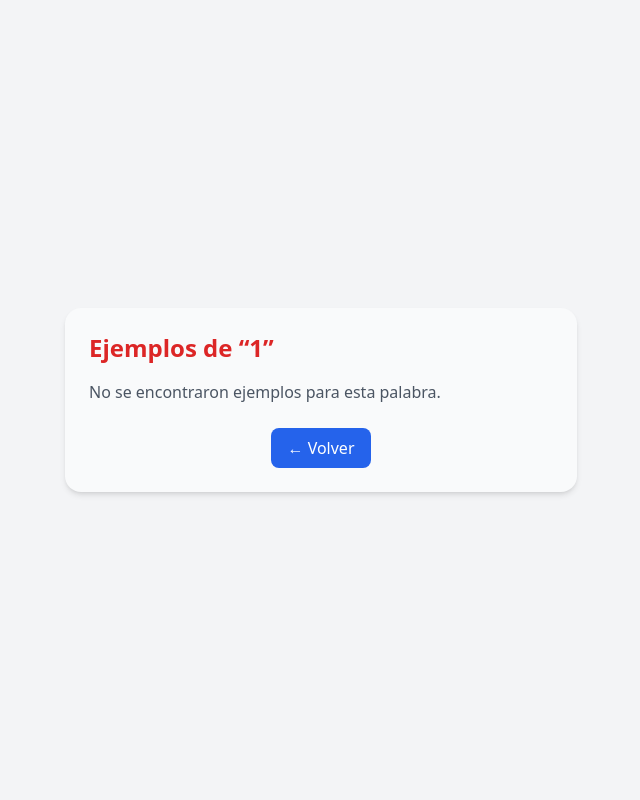
After one commit to LUCAS-SO/django_wDay, a Django app: page /ejemplos/1/ in a window 1280 px wide. The commit adds this page. Shown: the whole page, without its empty margins (319-959 px from the left). Run offline with Django 5.2, Linux system fonts and the light colour scheme; data that the repository does not hold is empty; some libraries are stand-ins or nearby versions.

Commit message:
4° commit

```diff
--- a/src/app_wDay/urls.py
+++ b/src/app_wDay/urls.py
@@ -1,8 +1,9 @@
 from django.urls import path
-from .views import palabra_del_dia
+from .views import palabra_del_dia, ejemplos
 
 app_name = 'app_wDay'
 
 urlpatterns = [
     path("", palabra_del_dia, name="palabra_del_dia"),
+    path('ejemplos/<str:palabra>/', ejemplos, name='ejemplos'),
 ]
--- a/src/app_wDay/views.py
+++ b/src/app_wDay/views.py
@@ -53,3 +53,39 @@ def palabra_del_dia(request):
         "traduccion": traduccion,
         "pronunciacion": pronunciacion,
     })
+
+
+def ejemplos(request, palabra):
+    textos = []
+    # 1) Petición a la Dictionary API
+    resp = requests.get(
+        f"https://api.dictionaryapi.dev/api/v2/entries/en/{palabra}",
+        timeout=5
+    )
+    if resp.status_code == 200:
+        data = resp.json()[0]
+        for meaning in data.get('meanings', []):
+            for definition in meaning.get('definitions', []):
+                example = definition.get('example')
+                if example:
+                    textos.append(example)
+
+    ejemplos = []
+    if textos:
+        # 2) Traducción en lote de todos los ejemplos
+        resultados = translate_client.translate(
+            textos,
+            source_language='en',
+            target_language='es'
+        )
+        # 3) Empaquetamos texto + traducción juntos
+        for original, salida in zip(textos, resultados):
+            ejemplos.append({
+                'text': original,
+                'translation': salida['translatedText']
+            })
+
+    return render(request, "ejemplos.html", {
+        "palabra": palabra,
+        "ejemplos": ejemplos
+    })
--- /dev/null
+++ b/src/templates/ejemplos.html
@@ -0,0 +1,34 @@
+{% load static %}
+<!DOCTYPE html>
+<html lang="es">
+<head>
+  <meta charset="UTF-8"/>
+  <meta name="viewport" content="width=device-width, initial-scale=1.0"/>
+  <title>Ejemplos de {{ palabra }}</title>
+  <script src="https://cdn.tailwindcss.com"></script>
+</head>
+<body class="bg-gray-100 text-gray-900 flex items-center justify-center min-h-screen p-4">
+  <div class="w-full max-w-lg p-6 bg-gray-50 rounded-2xl shadow-md">
+    <h1 class="text-2xl font-bold text-red-600 mb-4">Ejemplos de “{{ palabra }}”</h1>
+    {% if ejemplos %}
+      <ul class="space-y-4">
+        {% for ejemplo in ejemplos %}
+        <li class="p-4 bg-white rounded-lg border border-gray-200">
+          <p class="font-medium text-gray-800">{{ ejemplo.text }}</p>
+          <p class="mt-1 ml-4 text-gray-600">{{ ejemplo.translation }}</p>
+        </li>
+        {% endfor %}
+      </ul>
+    {% else %}
+      <p class="text-gray-600">No se encontraron ejemplos para esta palabra.</p>
+    {% endif %}
+
+    <div class="mt-6 text-center">
+      <a href="{% url 'app_wDay:palabra_del_dia' %}"
+         class="inline-block px-4 py-2 bg-blue-600 hover:bg-blue-500 text-white font-medium rounded-lg transition">
+        ← Volver
+      </a>
+    </div>
+  </div>
+</body>
+</html>
```
Also changed, not shown: src/templates/base.html (+33 -2 lines).
